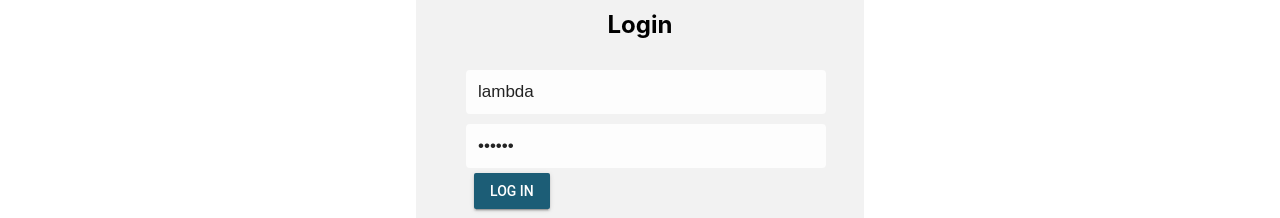
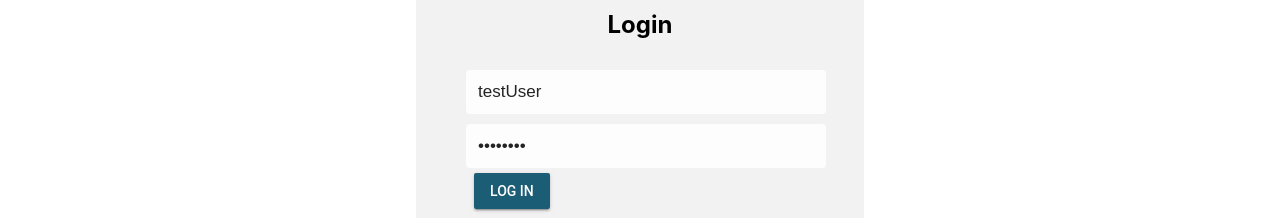
Before and after one commit to ft-anywhere-fitness-3/front-end, a React (Create React App) app in the folder ft-anywhere-fitness-3/: page /login in a window 1280 px wide. Shown: the part 132-350 px from the top of the page. Built offline with nearby package versions, Linux system fonts and the light colour scheme; the HTML template or start-up script is replaced by a standard one.

Commit message:
login and sign up are functioning

```diff
--- a/ft-anywhere-fitness-3/src/components/Login.js
+++ b/ft-anywhere-fitness-3/src/components/Login.js
@@ -1,12 +1,12 @@
 import React from 'react';
-import { axiosWithAuth } from './utils/axiosWithAuth';
+import axios from 'axios';
 import StyledLogin from '../styledComponents/StyledLogin';
 
 class Login extends React.Component {
   state = {
     credentials: {
-      username: 'lambda',
-      password: 'school'
+      user_username: 'testUser',
+      user_password: 'password'
     }
   };
 
@@ -21,10 +21,12 @@ class Login extends React.Component {
 
   login = e => {
     e.preventDefault();
+    console.log(this.state.credentials)
 
-    axiosWithAuth()
-      .post('/login', this.state.credentials)
+    axios
+      .post('https://ft-anywhere-fitness-3.herokuapp.com/api/auth/login', this.state.credentials)
       .then(res => {
+        console.log(res.data)
         localStorage.setItem("token", res.data.payload);
         this.props.history.push('/protected')
       })
@@ -43,14 +45,14 @@ class Login extends React.Component {
               <div className='col'>
                 <input
                   type="text"
-                  name="username"
-                  value={this.state.credentials.username}
+                  name="user_username"
+                  value={this.state.credentials.user_username}
                   onChange={this.handleChange}
                 />
                 <input
                   type="password"
-                  name="password"
-                  value={this.state.credentials.password}
+                  name="user_password"
+                  value={this.state.credentials.user_password}
                   onChange={this.handleChange}
                 />
                 <button className='md-button'>Log in</button>
```
